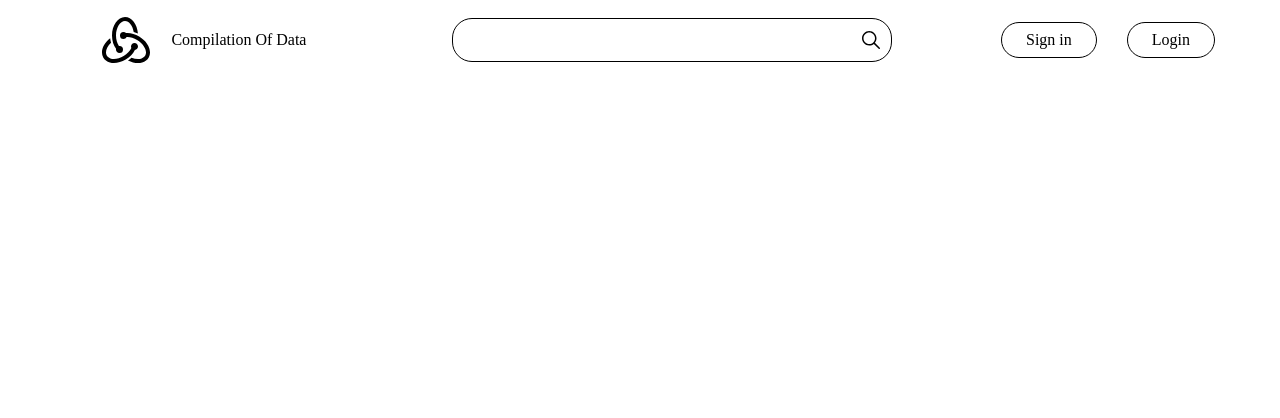
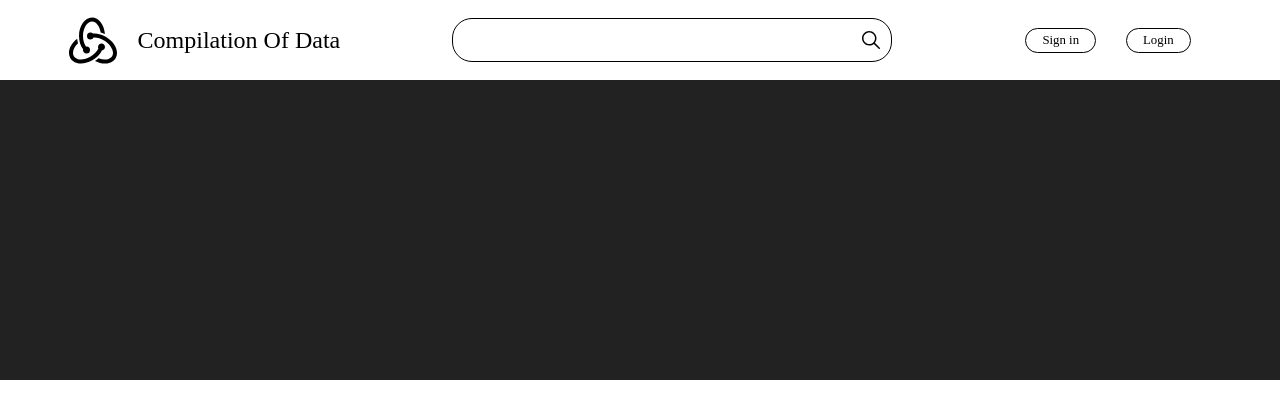
Before and after one commit to dldnsgkr/jjamphong_code, a React (Create React App) app: page / in a window 1280 px wide. Shown: the top 418 px of the page. Built offline with nearby package versions, Linux system fonts and the light colour scheme.

Commit message:
refactor: Create RoutingPath, routerTypes. Fix alias name(types => type). Create Home page.

```diff
--- a/src/App.tsx
+++ b/src/App.tsx
@@ -1,10 +1,21 @@
+import { routerList } from '@constants/routingPath';
 import Footer from './components/web/common/Footer';
 import Header from './components/web/common/Header';
+import { Route, Routes } from 'react-router-dom';
 
 function App() {
   return (
     <>
       <Header />
+      <Routes>
+        {Object.entries(routerList).map(([key, value]) => (
+          <Route
+            key={key}
+            path={value.path}
+            element={<value.component />}
+          ></Route>
+        ))}
+      </Routes>
       <Footer />
     </>
   );
--- a/src/components/web/common/Footer.tsx
+++ b/src/components/web/common/Footer.tsx
@@ -1,5 +1,11 @@
+import '@style/web/common/footer.scss';
+
 const Footer = () => {
-  return <></>;
+  return (
+    <footer>
+      <div className="container"></div>
+    </footer>
+  );
 };
 
 export default Footer;
--- a/src/components/web/common/Header.tsx
+++ b/src/components/web/common/Header.tsx
@@ -4,7 +4,7 @@ import IconSearch from '@icon/icon-search.svg';
 
 const Header = () => {
   return (
-    <header className="header">
+    <header>
       <div className="headerContainer__titleContainer">
         <img src={IconLogo} alt="project logo" />
         <p>Compilation Of Data</p>
--- /dev/null
+++ b/src/constants/routingPath.ts
@@ -0,0 +1,9 @@
+import Home from '@pages/web/Home';
+import { RoutingTypes } from '@type/web/routerTypes';
+
+export const routerList: RoutingTypes = {
+  HOME: {
+    path: '/',
+    component: Home,
+  },
+};
--- /dev/null
+++ b/src/pages/web/Home.tsx
@@ -0,0 +1,5 @@
+const Home = () => {
+  return <main></main>;
+};
+
+export default Home;
--- /dev/null
+++ b/src/style/web/common/footer.scss
@@ -0,0 +1,8 @@
+footer {
+    width: 100%;
+    height: 300px;
+    background-color: #222222;
+    .container {
+        padding: 2rem;
+    }
+}
--- a/src/style/web/common/header.scss
+++ b/src/style/web/common/header.scss
@@ -1,4 +1,4 @@
-.header {
+header {
     width: 100%;
     min-height: 5rem;
     display: flex;
@@ -9,6 +9,9 @@
         justify-content: center;
         gap: 20px;
         width: 25%;
+        p {
+            font-size: 1.5rem;
+        }
     }
     .headerContainer__searchContainer {
         display: flex;
@@ -43,7 +46,8 @@
         div {
             border: 1px solid black;
             border-radius: 2rem;
-            padding: 0.5rem 1.5rem 0.5rem 1.5rem;
+            padding: 0.25rem 1rem 0.25rem 1rem;
+            font-size: 0.8rem;
         }
         .signin__button {
 
--- /dev/null
+++ b/src/type/web/routerTypes.ts
@@ -0,0 +1,8 @@
+import { ComponentType } from 'react';
+
+export type RoutingTypes = {
+  [key: string]: {
+    path: string;
+    component: ComponentType;
+  };
+};
--- a/tsconfig.paths.json
+++ b/tsconfig.paths.json
@@ -2,7 +2,7 @@
   "compilerOptions": {
     "baseUrl": "src",
     "paths": {
-      "@types/*": ["types/*"],
+      "@type/*": ["type/*"],
       "@components/*": ["components/*"],
       "@pages/*": ["pages/*"],
       "@style/*": ["style/*"],
```
Also changed, not shown: .eslintrc.json.
